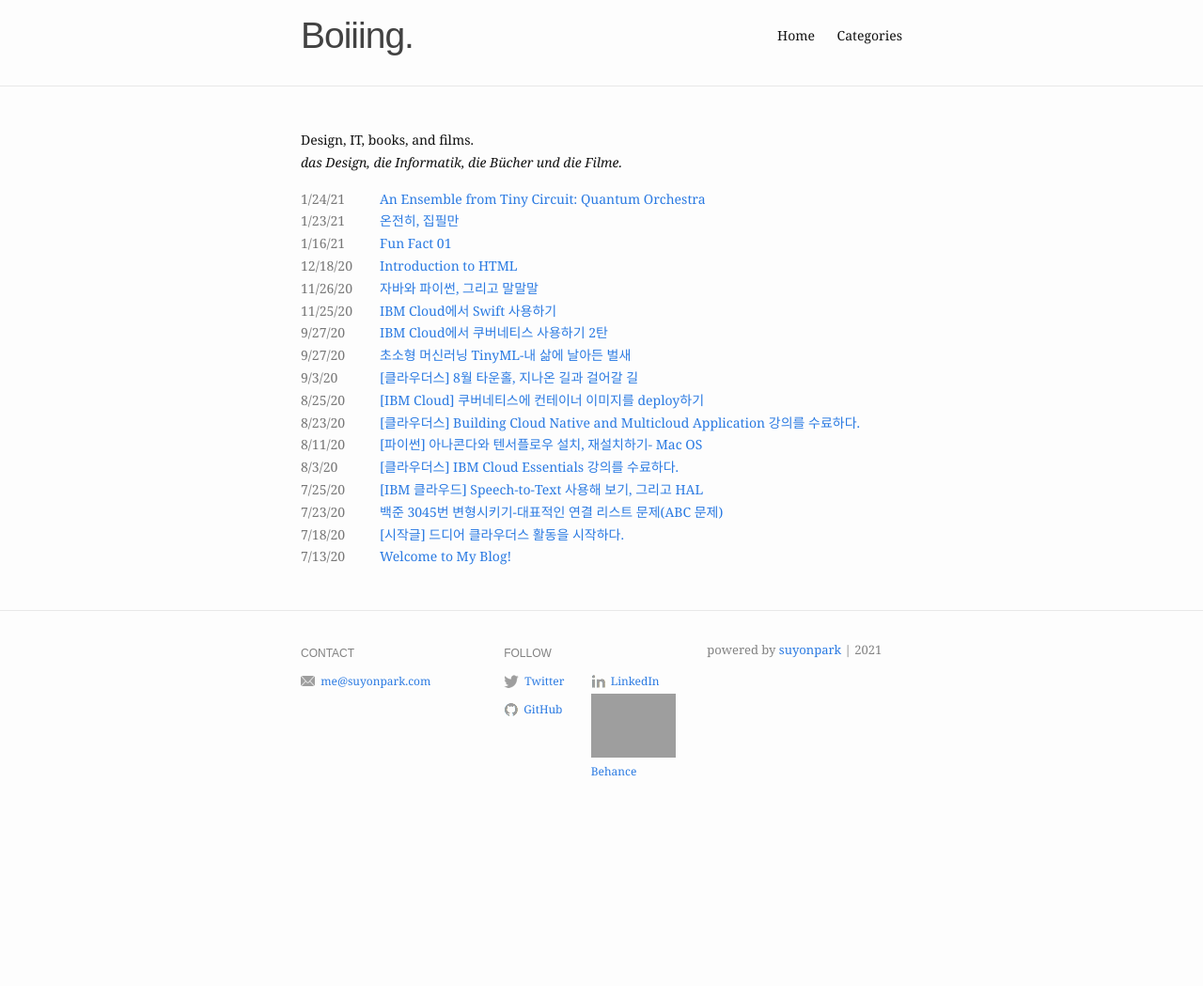
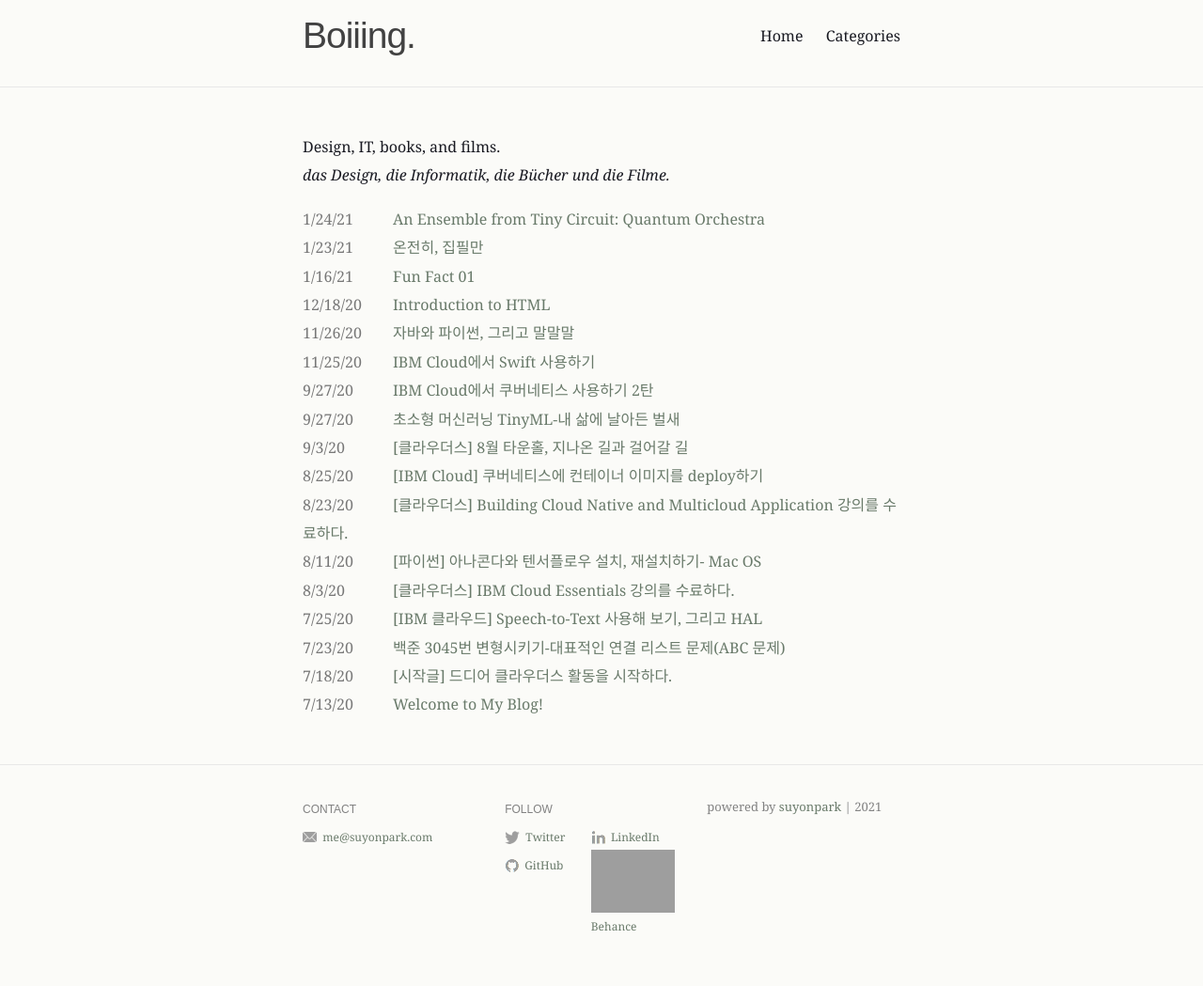
Before and after one commit to gottgam/gottgam.github.io, a Jekyll site: the page built from index.md, in a window 1280 px wide. Shown: the whole page at 94% size. Built offline with Jekyll 4.4.1, drawn with Linux system fonts in a browser that asks for light colours; before the commit the page ends 900 px from its top, so only the background shows below that.

Commit message:
Update main.scss

```diff
--- a/assets/css/main.scss
+++ b/assets/css/main.scss
@@ -8,15 +8,16 @@
 $base-url: "{{ site.baseurl }}";
 
 $base-font-family: Charter, Georgia, Helvetica, Arial, sans-serif;
-$base-font-size: 14px;
+$base-font-size: 16px;
 $small-font-size: $base-font-size * 0.875;
-$base-line-height: 1.7;
+$base-line-height: 1.9;
 
-$spacing-unit: 30px;
+$spacing-unit: 32px;
 
-$text-color: #111;
-$background-color: #fdfdfd;
-$brand-color: #2a7ae2;
+$text-color: #191a22;
+$background-color: #fbfbf8;
+$header-bg-color: #fee1c3;
+$brand-color: #697a6a;
 
 $grey-color: #828282;
 $grey-color-light: lighten($grey-color, 40%);
```
